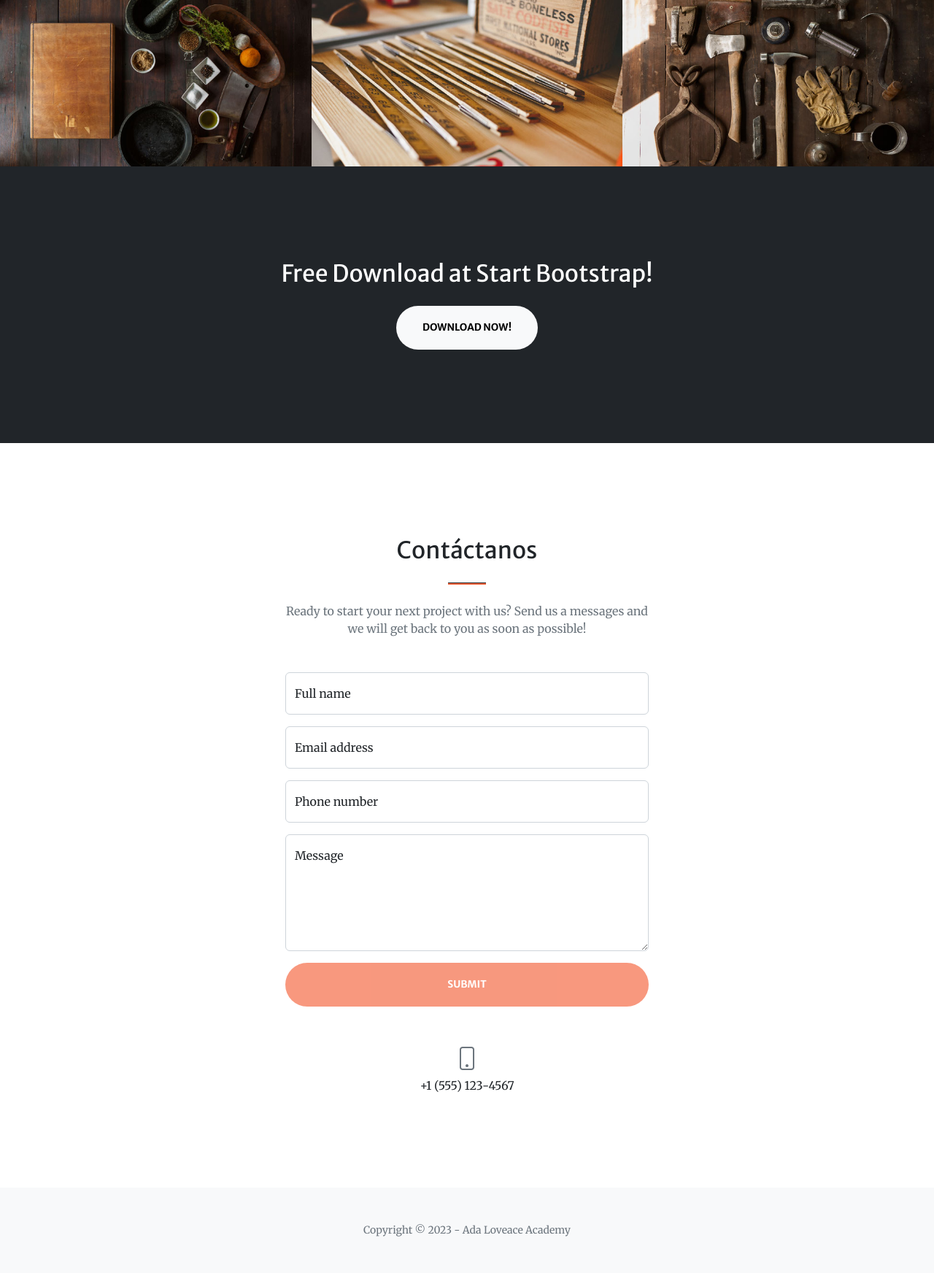
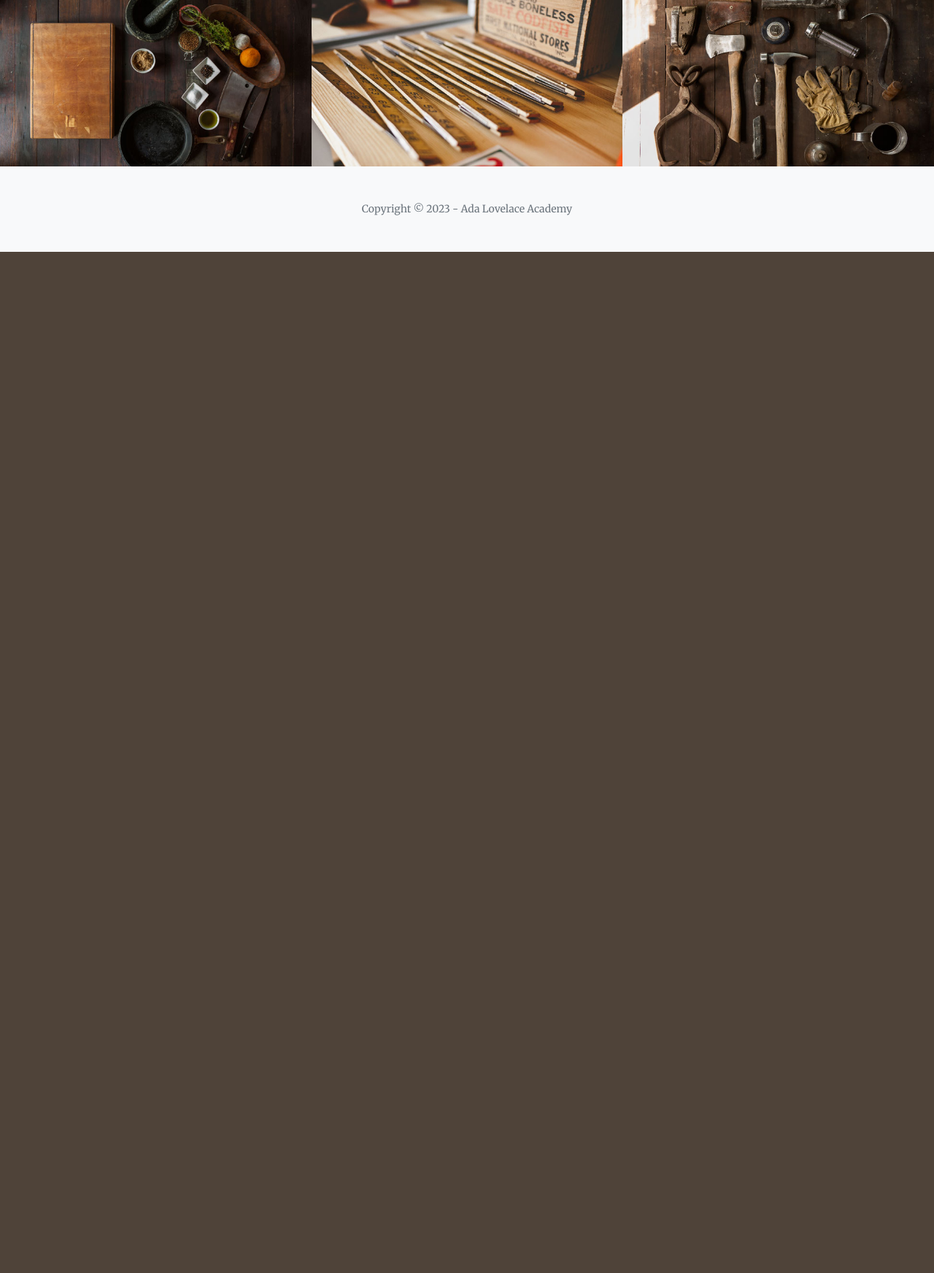
Before and after one commit to rogutier/colab, a Django app: template colabapp/colabapp/templates/index.html in a window 1280 px wide. Shown: the part 1031-2775 px from the top of the page at 73% size. After the commit the page ends 1376 px from the top, so only its background shows below. Run offline with Django 4.2, Linux system fonts and the light colour scheme; the template is opened without the code that fills it, so the values that code supplies are empty; some libraries are stand-ins or nearby versions.

Commit message:
formulario registro

```diff
--- a/colabapp/colabapp/templates/base.html
+++ b/colabapp/colabapp/templates/base.html
@@ -29,8 +29,8 @@
                     <ul class="navbar-nav ms-auto my-2 my-lg-0">
                         <li class="nav-item"><a class="nav-link" href="#about">About</a></li>
                         <li class="nav-item"><a class="nav-link" href="#services">Services</a></li>
-                        <li class="nav-item"><a class="nav-link" href="#portfolio">Portfolio</a></li>
-                        <li class="nav-item"><a class="nav-link" href="#contact">Contact</a></li>
+                        <li class="nav-item"><a class="nav-link" href="/security/signup">Registrarse</a></li>
+                        <li class="nav-item"><a class="nav-link" href="{% url 'admin:logout' %}">Salir</a></li>
                     </ul>
                 </div>
             </div>
@@ -42,7 +42,7 @@
         {% endblock %}
         <!-- Footer-->
         <footer class="bg-light py-5">
-            <div class="container px-4 px-lg-5"><div class="small text-center text-muted">Copyright &copy; 2023 - Ada Loveace Academy</div></div>
+            <div class="container px-4 px-lg-5"><div class="small text-center text-muted">Copyright &copy; 2023 - Ada Lovelace Academy</div></div>
         </footer>
         <!-- Bootstrap core JS-->
         <script src="https://cdn.jsdelivr.net/npm/bootstrap@5.2.3/dist/js/bootstrap.bundle.min.js"></script>
--- a/colabapp/colabapp/templates/index.html
+++ b/colabapp/colabapp/templates/index.html
@@ -79,86 +79,5 @@
                 </div>
             </div>
         </div>
-        <!-- Call to action-->
-        <section class="page-section bg-dark text-white">
-            <div class="container px-4 px-lg-5 text-center">
-                <h2 class="mb-4">Free Download at Start Bootstrap!</h2>
-                <a class="btn btn-light btn-xl" href="https://startbootstrap.com/theme/creative/">Download Now!</a>
-            </div>
-        </section>
-        <!-- Contact-->
-        <section class="page-section" id="contact">
-            <div class="container px-4 px-lg-5">
-                <div class="row gx-4 gx-lg-5 justify-content-center">
-                    <div class="col-lg-8 col-xl-6 text-center">
-                        <h2 class="mt-0">Contáctanos</h2>
-                        <hr class="divider" />
-                        <p class="text-muted mb-5">Ready to start your next project with us? Send us a messages and we will get back to you as soon as possible!</p>
-                    </div>
-                </div>
-                <div class="row gx-4 gx-lg-5 justify-content-center mb-5">
-                    <div class="col-lg-6">
-                        <!-- * * * * * * * * * * * * * * *-->
-                        <!-- * * SB Forms Contact Form * *-->
-                        <!-- * * * * * * * * * * * * * * *-->
-                        <!-- This form is pre-integrated with SB Forms.-->
-                        <!-- To make this form functional, sign up at-->
-                        <!-- https://startbootstrap.com/solution/contact-forms-->
-                        <!-- to get an API token!-->
-                        <form id="contactForm" data-sb-form-api-token="API_TOKEN">
-                            <!-- Name input-->
-                            <div class="form-floating mb-3">
-                                <input class="form-control" id="name" type="text" placeholder="Enter your name..." data-sb-validations="required" />
-                                <label for="name">Full name</label>
-                                <div class="invalid-feedback" data-sb-feedback="name:required">A name is required.</div>
-                            </div>
-                            <!-- Email address input-->
-                            <div class="form-floating mb-3">
-                                <input class="form-control" id="email" type="email" placeholder="name@example.com" data-sb-validations="required,email" />
-                                <label for="email">Email address</label>
-                                <div class="invalid-feedback" data-sb-feedback="email:required">An email is required.</div>
-                                <div class="invalid-feedback" data-sb-feedback="email:email">Email is not valid.</div>
-                            </div>
-                            <!-- Phone number input-->
-                            <div class="form-floating mb-3">
-                                <input class="form-control" id="phone" type="tel" placeholder="(123) 456-7890" data-sb-validations="required" />
-                                <label for="phone">Phone number</label>
-                                <div class="invalid-feedback" data-sb-feedback="phone:required">A phone number is required.</div>
-                            </div>
-                            <!-- Message input-->
-                            <div class="form-floating mb-3">
-                                <textarea class="form-control" id="message" type="text" placeholder="Enter your message here..." style="height: 10rem" data-sb-validations="required"></textarea>
-                                <label for="message">Message</label>
-                                <div class="invalid-feedback" data-sb-feedback="message:required">A message is required.</div>
-                            </div>
-                            <!-- Submit success message-->
-                            <!---->
-                            <!-- This is what your users will see when the form-->
-                            <!-- has successfully submitted-->
-                            <div class="d-none" id="submitSuccessMessage">
-                                <div class="text-center mb-3">
-                                    <div class="fw-bolder">Form submission successful!</div>
-                                    To activate this form, sign up at
-                                    <br />
-                                    <a href="https://startbootstrap.com/solution/contact-forms">https://startbootstrap.com/solution/contact-forms</a>
-                                </div>
-                            </div>
-                            <!-- Submit error message-->
-                            <!---->
-                            <!-- This is what your users will see when there is-->
-                            <!-- an error submitting the form-->
-                            <div class="d-none" id="submitErrorMessage"><div class="text-center text-danger mb-3">Error sending message!</div></div>
-                            <!-- Submit Button-->
-                            <div class="d-grid"><button class="btn btn-primary btn-xl disabled" id="submitButton" type="submit">Submit</button></div>
-                        </form>
-                    </div>
-                </div>
-                <div class="row gx-4 gx-lg-5 justify-content-center">
-                    <div class="col-lg-4 text-center mb-5 mb-lg-0">
-                        <i class="bi-phone fs-2 mb-3 text-muted"></i>
-                        <div>+1 (555) 123-4567</div>
-                    </div>
-                </div>
-            </div>
-        </section>
+
         {% endblock %}
--- a/colabapp/security/urls.py
+++ b/colabapp/security/urls.py
@@ -1,3 +1,6 @@
 from django.urls import path
+from .views import v_signup
 
-urlpatterns = []
+urlpatterns = [
+    path('signup', v_signup)
+]
--- a/colabapp/security/views.py
+++ b/colabapp/security/views.py
@@ -1,3 +1,6 @@
 from django.shortcuts import render
 
 # Create your views here.
+def v_signup(request):
+    context = {}
+    return render(request, 'signup.html', context)
```
Also changed, not shown: colabapp/colabapp/templates/signup.html (added, +86 -0 lines).
